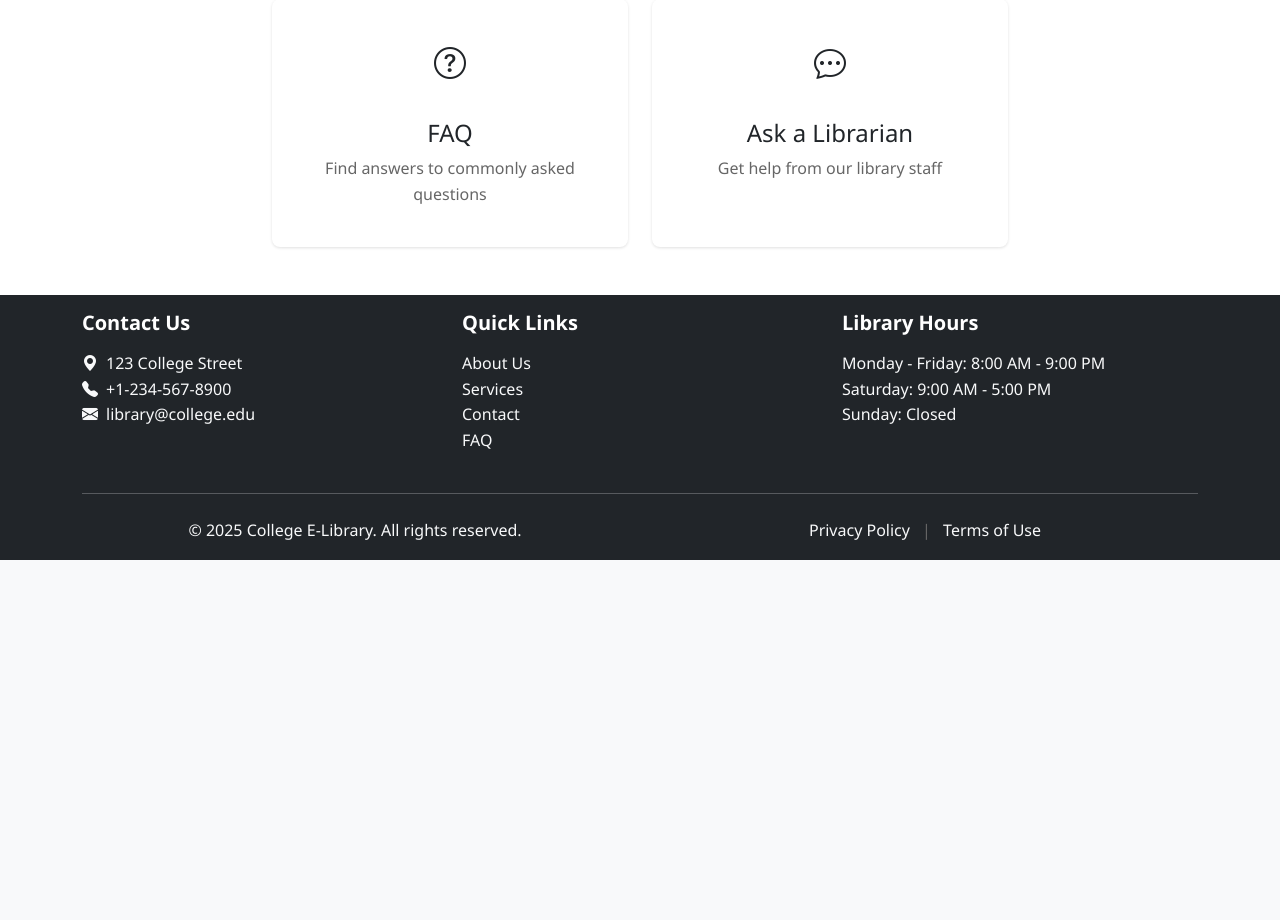
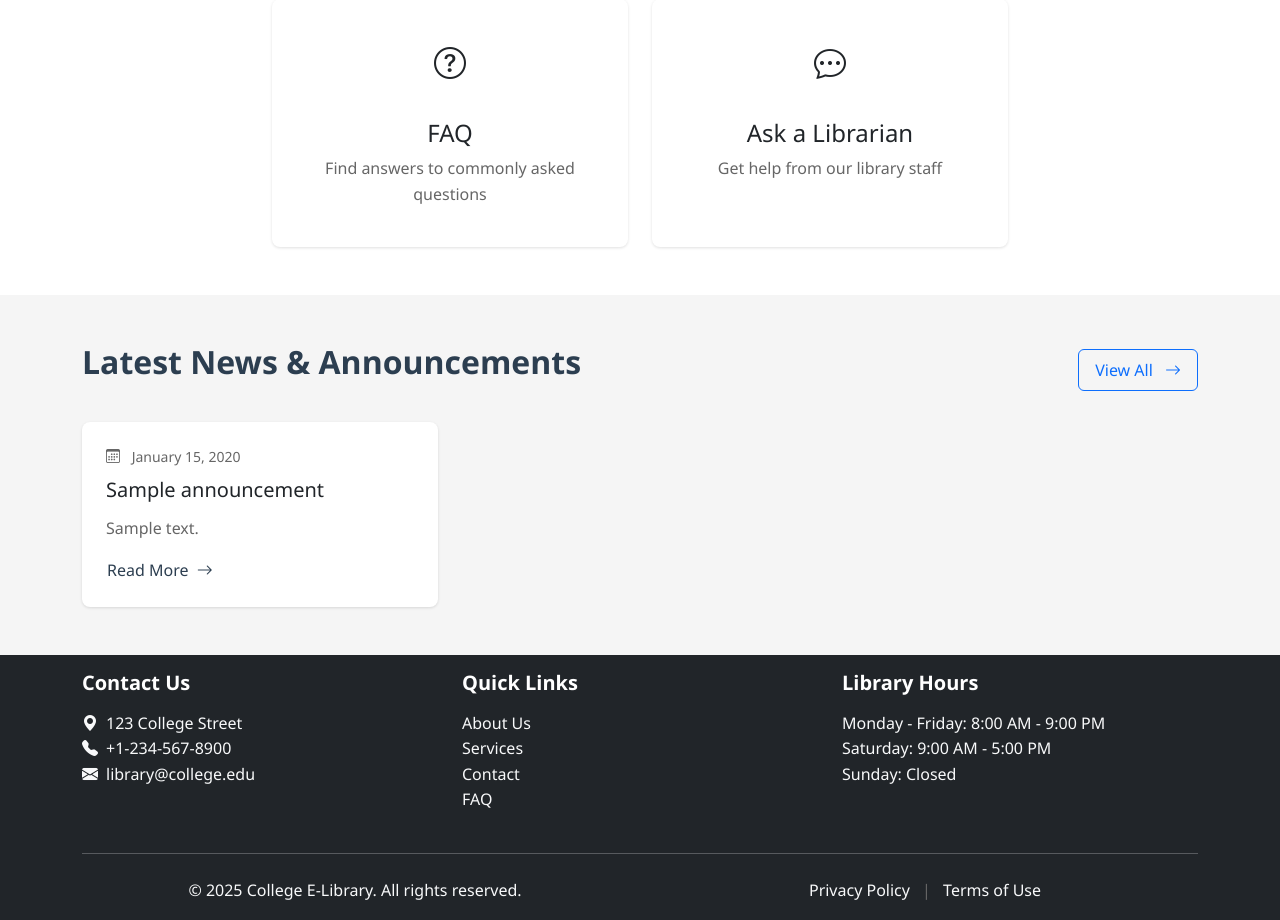
Before and after one commit to techabdu/coezlibrary, a PHP site: page /coezlibrary/ in a window 1280 px wide. Shown: the part 1470-2390 px from the top of the page. Before the commit the page ends 2030 px from the top, so only its background shows below. Run offline with PHP 8.4, Linux system fonts and the light colour scheme; data comes from the database, SQL or seed files in the repository; tables that the repository leaves empty hold one stand-in row (values such as "Sample post"); grey boxes marked "Sample" are stand-in pictures.

Commit message:
Step 3.5: Implemented announcements section with database integration

```diff
--- a/app/views/home.php
+++ b/app/views/home.php
@@ -250,13 +250,57 @@
     </div>
 </section>
 
-<!-- Placeholder for Announcements Section -->
-<div id="announcements"></div>
+<!-- Announcements Section -->
+<section class="announcements py-5 bg-light">
+    <div class="container">
+        <div class="d-flex justify-content-between align-items-center mb-4">
+            <h2>Latest News & Announcements</h2>
+            <a href="<?= BASE_URL ?>/announcements" class="btn btn-outline-primary">
+                View All <i class="bi bi-arrow-right ms-2"></i>
+            </a>
+        </div>
 
-<!-- Add styles for Library Info and Quick Links Sections -->
-<style>
-/* Library Info Section Styles */
-<style>
+        <?php if (empty($announcements)): ?>
+            <div class="alert alert-info">
+                <i class="bi bi-info-circle me-2"></i>
+                No announcements available at this time.
+            </div>
+        <?php else: ?>
+            <div class="row g-4">
+                <?php foreach ($announcements as $index => $announcement): ?>
+                    <div class="col-lg-4 col-md-6">
+                        <article class="announcement-card card h-100">
+                            <div class="card-body">
+                                <div class="announcement-date mb-2">
+                                    <i class="bi bi-calendar3 me-2"></i>
+                                    <?= date('F j, Y', strtotime($announcement['date_posted'])) ?>
+                                </div>
+                                <h3 class="card-title h5">
+                                    <?= htmlspecialchars($announcement['title']) ?>
+                                </h3>
+                                <p class="card-text announcement-excerpt">
+                                    <?= htmlspecialchars(
+                                        strlen($announcement['content']) > 150
+                                            ? substr($announcement['content'], 0, 147) . '...'
+                                            : $announcement['content']
+                                    ) ?>
+                                </p>
+                                <a href="<?= BASE_URL ?>/announcements/view/<?= $announcement['id'] ?>"
+                                   class="btn btn-link text-primary p-0 stretched-link">
+                                    Read More <i class="bi bi-arrow-right ms-1"></i>
+                                </a>
+                            </div>
+                        </article>
+                    </div>
+                <?php endforeach; ?>
+            </div>
+        <?php endif; ?>
+    </div>
+</section>
+
+<!-- Homepage Styles -->
+<style type="text/css">
+/* Homepage Section Styles */
 /* Library Info Section Styles */
 .library-info {
     background-color: var(--light-gray) !important;
@@ -390,11 +434,86 @@
         display: none;
     }
 }
-</style>
 
-<!-- Add custom styles for the carousel -->
-<style>
-/* Hero Section Styles */
+/* Announcements Section Styles */
+.announcements {
+    background-color: var(--light-gray) !important;
+}
+
+.announcement-card {
+    transition: var(--transition-base);
+    border: none;
+    box-shadow: var(--shadow-sm);
+}
+
+.announcement-card:hover {
+    transform: translateY(-5px);
+    box-shadow: var(--shadow-lg);
+}
+
+.announcement-date {
+    font-size: 0.875rem;
+    color: var(--text-muted);
+}
+
+.announcement-card .card-title {
+    margin-bottom: 0.75rem;
+    line-height: 1.4;
+    color: var(--gray-900);
+}
+
+.announcement-excerpt {
+    color: var(--text-muted);
+    margin-bottom: 1rem;
+    display: -webkit-box;
+    display: box;
+    -webkit-line-clamp: 3;
+    line-clamp: 3;
+    -webkit-box-orient: vertical;
+    box-orient: vertical;
+    overflow: hidden;
+    line-height: 1.5;
+    max-height: 4.5em; /* Fallback for non-WebKit browsers: line-height * number of lines */
+}
+
+.announcement-card .btn-link {
+    font-weight: 500;
+    text-decoration: none;
+}
+
+.announcement-card .btn-link:hover {
+    text-decoration: underline;
+}
+
+/* Responsive adjustments for Announcements */
+@media (max-width: 992px) {
+    .announcement-card {
+        margin-bottom: 1rem;
+    }
+}
+
+@media (max-width: 768px) {
+    .announcements h2 {
+        font-size: 1.75rem;
+    }
+
+    .announcement-card .card-title {
+        font-size: 1.1rem;
+    }
+
+    .announcement-excerpt {
+        font-size: 0.9rem;
+    }
+}
+
+@media (max-width: 576px) {
+    .announcements .btn-outline-primary {
+        font-size: 0.9rem;
+        padding: 0.4rem 0.8rem;
+    }
+}
+
+/* Add custom styles for the carousel */
 .hero-section {
     margin-top: -1.5rem; /* Compensate for navbar margin */
     margin-bottom: 2rem;
```
